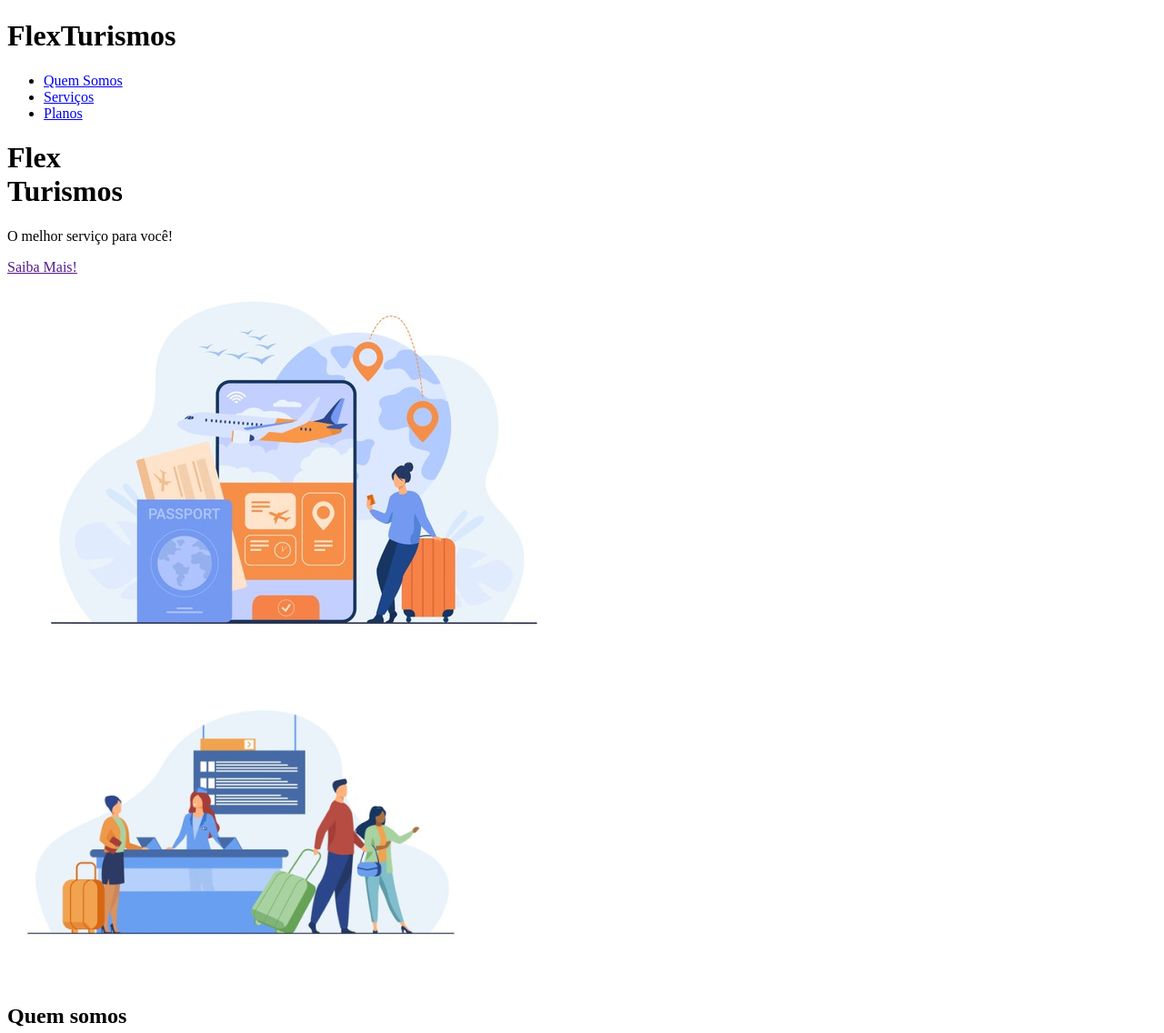
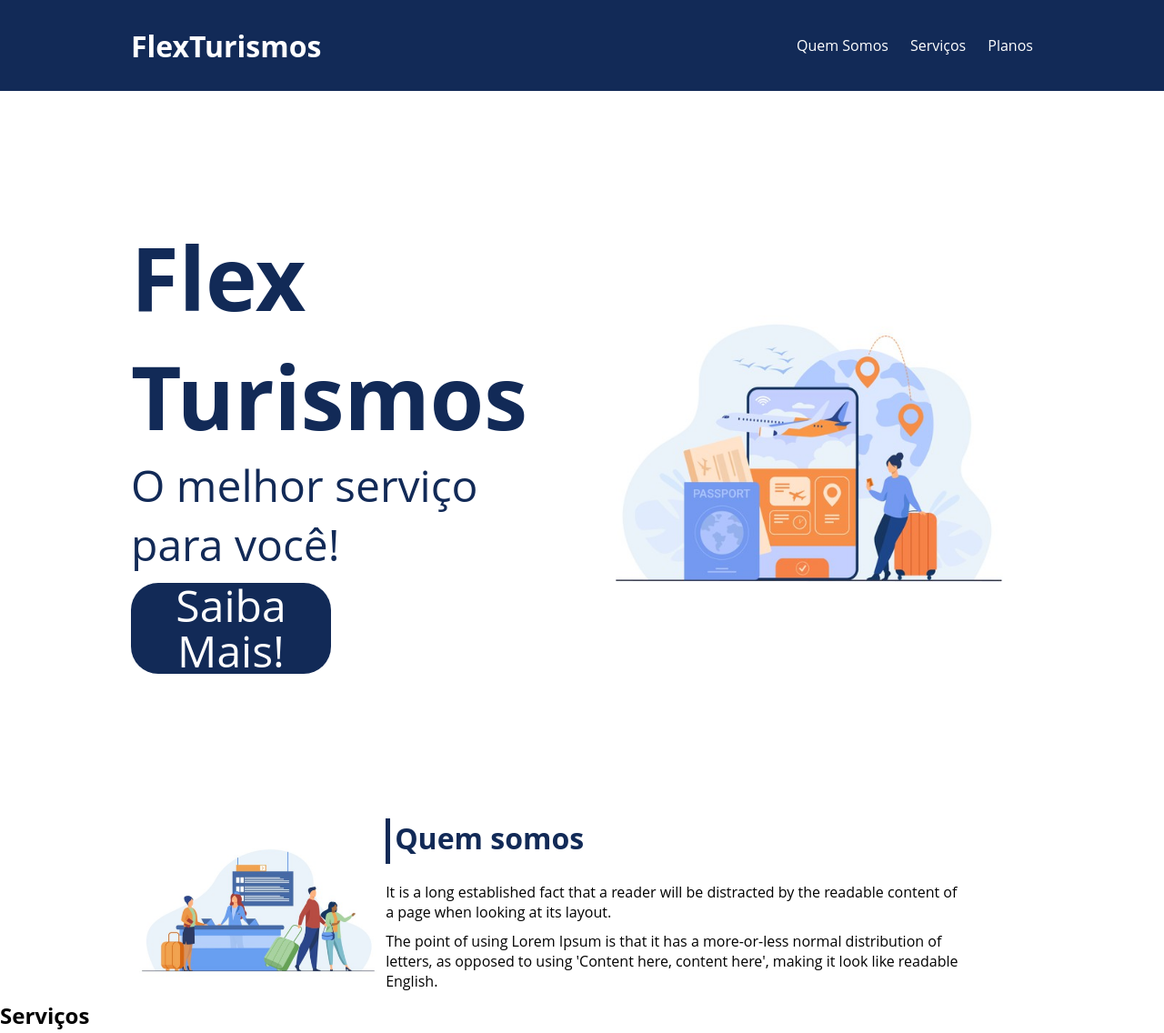
Before and after one commit to tomsantos07/projeto-integrador, a plain HTML site: page flex-projeto/index.html in a window 1280 px wide. Shown: the top 1136 px of the page at 91% size. Drawn offline with Linux system fonts and the light colour scheme.

Commit message:
organizando a interface - pt1

```diff
--- a/flex-projeto/index.html
+++ b/flex-projeto/index.html
@@ -8,16 +8,18 @@
 </head>
 <body>
     <header>
-        <h1>FlexTurismos</h1>
-        <ul>
+      <div class="flex-container menu">
+        <div><h1>FlexTurismos</h1></div>
+        <ul class="list-items">
             <li><a href="#quem-somos">Quem Somos</a></li>
             <li><a href="#servicos">Serviços</a></li>
             <li><a href="#planos">Planos</a></li>
         </ul>
+      </div>
     </header>
 
-    <div>
-        <div>
+    <div class="flex-container apresentacao">
+        <div class="texto-apresentacao">
             <h1>Flex <br>Turismos</h1>
             <p>O melhor serviço para você!</p>
             <a href="">Saiba Mais!</a>
@@ -28,15 +30,16 @@
         </div>
     </div>
 
-    <div>
-        <div>
-            <img src="./images/1-quem-somos.png" alt="balcão de atendimento">
-        </div>
+    <div class="flex-container" id="quem-somos">
 
         <div>
             <h2>Quem somos</h2>
             <p>It is a long established fact that a reader will be distracted by the readable content of a page when looking at its layout. </p>
             <p>The point of using Lorem Ipsum is that it has a more-or-less normal distribution of letters, as opposed to using 'Content here, content here', making it look like readable English.</p>
+        </div>
+
+        <div>
+          <img src="./images/1-quem-somos.png" alt="balcão de atendimento">
         </div>
     </div>
 
--- a/flex-projeto/style.css
+++ b/flex-projeto/style.css
@@ -0,0 +1,113 @@
+*{
+  margin: 0;
+  padding: 0;
+  font-family: 'Open Sans', sans-serif;
+}
+
+ul {
+  list-style: none;
+  margin: 0;
+  padding: 0;
+}
+
+ul li {
+  list-style: none;
+  margin: 0;
+  padding: 0;
+}
+
+ul li a {
+  text-decoration: none;
+}
+
+div img {
+  display: block;
+  width: 100%;
+}
+
+.flex-container {
+  display: flex;
+  max-width: 992px;
+  margin: auto;
+  width: 100%;
+}
+
+header {
+  background-color: #122A57;
+  height: 100px;
+  display: flex;
+  align-items: center;
+  color: white;
+}
+
+header .list-items {
+  display: flex;
+  width: 100%;
+  max-width: 260px;
+  justify-content: space-between;
+  align-items: center;
+}
+
+.list-items li a {
+  color: white;
+}
+
+header .menu {
+  justify-content: space-between;
+}
+
+.apresentacao {
+  height: 100vh;
+  align-items: center;
+  justify-content: space-between;
+}
+
+.apresentacao .texto-apresentacao {
+  min-height: 200px;
+}
+
+.texto-apresentacao {
+  color: #122A57;
+  font-size: 48px;
+  margin-bottom: 10px;
+}
+
+.texto-apresentacao a {
+  background-color: #122A57;
+  color: white;
+  text-align: center;
+  border-radius: 30px;
+  width: 220px;
+  display: block;
+  text-decoration: none;
+  line-height: 50px;
+  margin-top: 10px;
+  margin-bottom: 10px;
+}
+
+#quem-somos {
+  flex-direction: row-reverse;
+  align-items: center;
+  justify-content: space-between;
+}
+
+#quem-somos h2 {
+  font-size: 32px;
+  color: #122A57;
+  display: flex;
+  margin-bottom: 20px;
+}
+
+#quem-somos h2::before {
+  content: "";
+  height: 50px;
+  width: 5px;
+  margin-right: 5px;
+  background-color: #122A57;
+  position: relative;
+}
+
+#quem-somos p {
+  margin-bottom: 10px;
+  width: 90%;
+}
```
